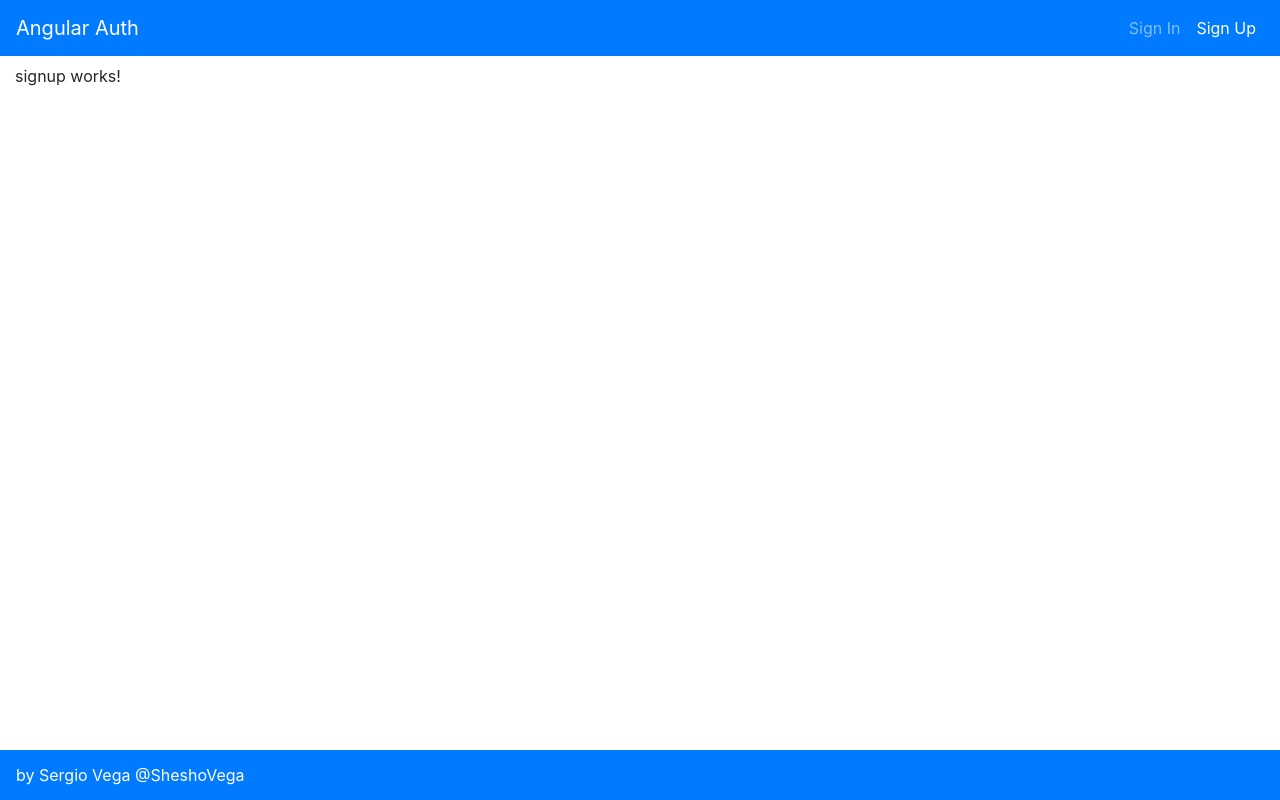
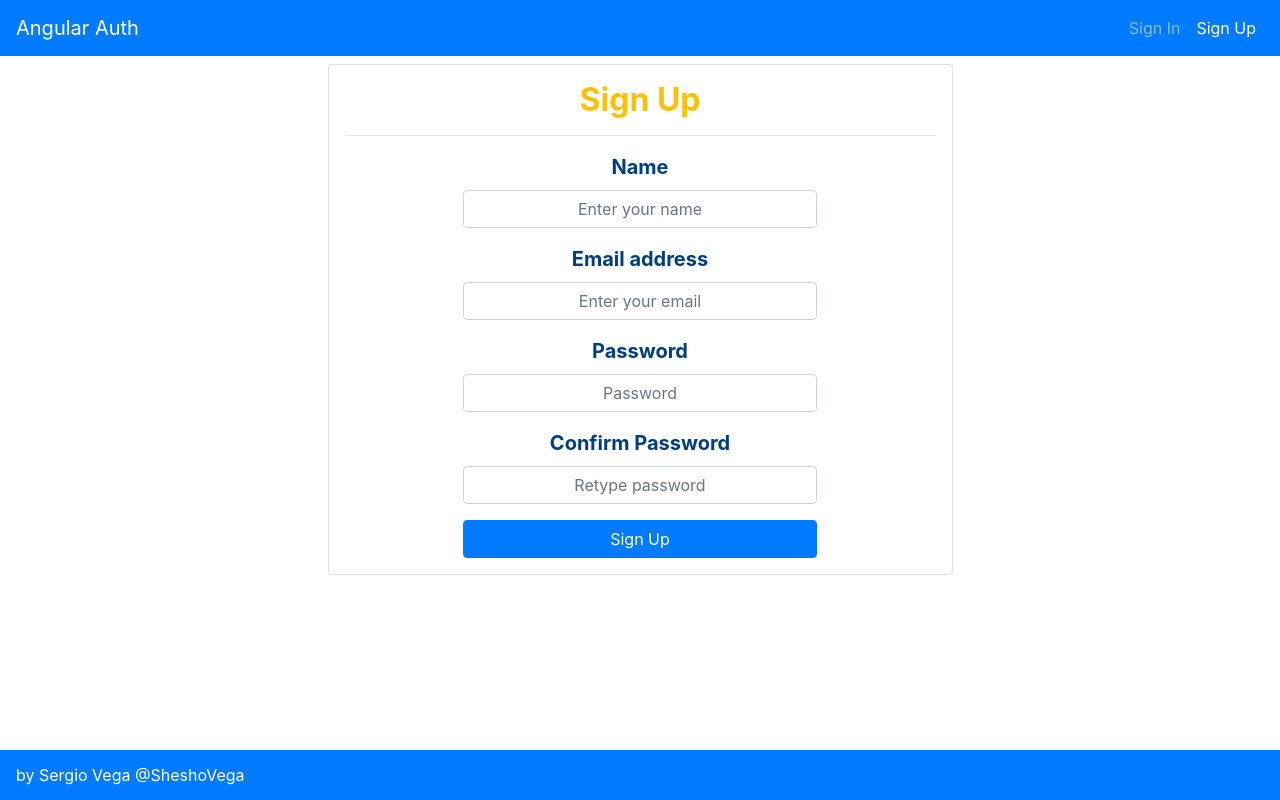
Before and after one commit to SheshoVega/Angular-Auth, an Angular app: page /signup in a window 1280 px wide. Built offline with nearby package versions, Linux system fonts and the light colour scheme.

Commit message:
adding styles for signup.component

```diff
--- a/src/app/signup/signup.component.html
+++ b/src/app/signup/signup.component.html
@@ -1,3 +1,34 @@
-<p>
-  signup works!
-</p>
+<div class="signup-box row justify-content-md-center">
+
+	<form class="signup-form col-12 col-md-6 card">
+
+		<h1>Sign Up</h1>
+
+		<hr>
+
+		<div class="form-group">
+			<label for="nameInput">Name</label>
+			<input type="text" class="form-control" id="nameInput" placeholder="Enter your name">
+		</div>
+
+		<div class="form-group">
+			<label for="emailInput">Email address</label>
+			<input type="email" class="form-control" id="emailInput" placeholder="Enter your email">
+		</div>
+
+		<div class="form-group">
+			<label for="passInput">Password</label>
+			<input type="password" class="form-control" id="passInput" placeholder="Password">
+		</div>
+
+
+		<div class="form-group">
+			<label for="confirmInput">Confirm Password</label>
+			<input type="password" class="form-control" id="confirmInput" placeholder="Retype password">
+		</div>
+
+		<button type="button" class="btn btn-primary">Sign Up</button>
+
+	</form><!-- end .signup-form -->
+
+</div><!-- end .signup-box -->
--- a/src/app/signup/signup.component.scss
+++ b/src/app/signup/signup.component.scss
@@ -0,0 +1,66 @@
+.signup {
+
+    &-box {
+
+        margin: 2em 0;
+
+    }// end .signup-box
+
+    &-form {
+
+        padding: 1em;
+        text-align: center;
+
+        h1 {
+            font-size: 2em;
+            font-weight: bold;
+            margin: 0;
+            color: #ffc107;
+        }// end .signup-form h1
+
+        label {
+            font-weight: bold;
+            font-size: 1.25em;
+            color: #003D7F;
+        }// end .signup-form label
+
+        input {
+            text-align: center;
+            width: 60%;
+            margin: 0 auto;
+        }// end .signup-form input
+
+        button {
+            width: 60%;
+            margin: 0 auto;
+        }// end .singin-form button
+
+        // Small devices 768px maximum
+        @media (max-width: 768px) {
+
+            input {
+                width: 80%;
+            }// end .signup-form input
+
+            button {
+                width: 80%;
+            }// end .signup-form button
+
+        }
+
+        // Small devices 400px maximum
+        @media (max-width: 400px) {
+
+            input {
+                width: 100%;
+            }// end .signup-form input
+
+            button {
+                width: 100%;
+            }// end .signup-form button
+
+        }
+
+    }// end .signup-form
+
+}// end .signup
```
